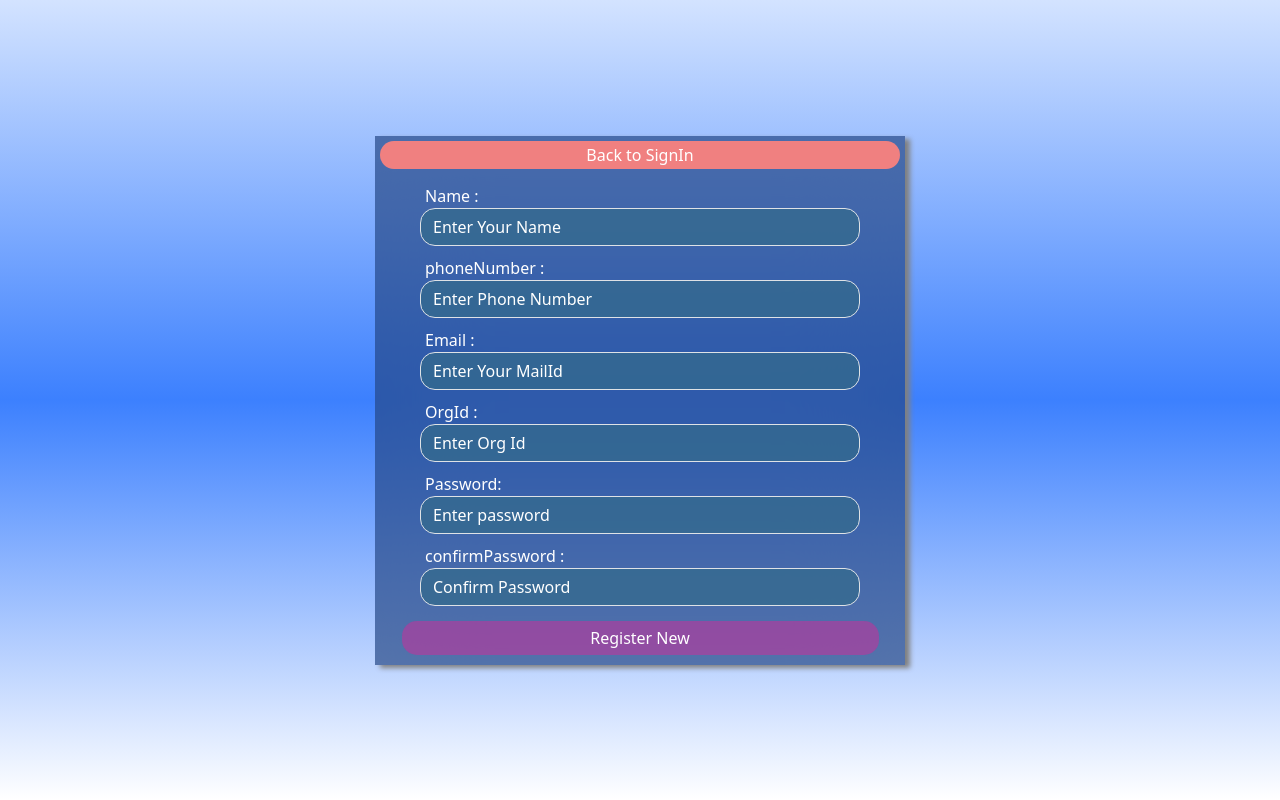
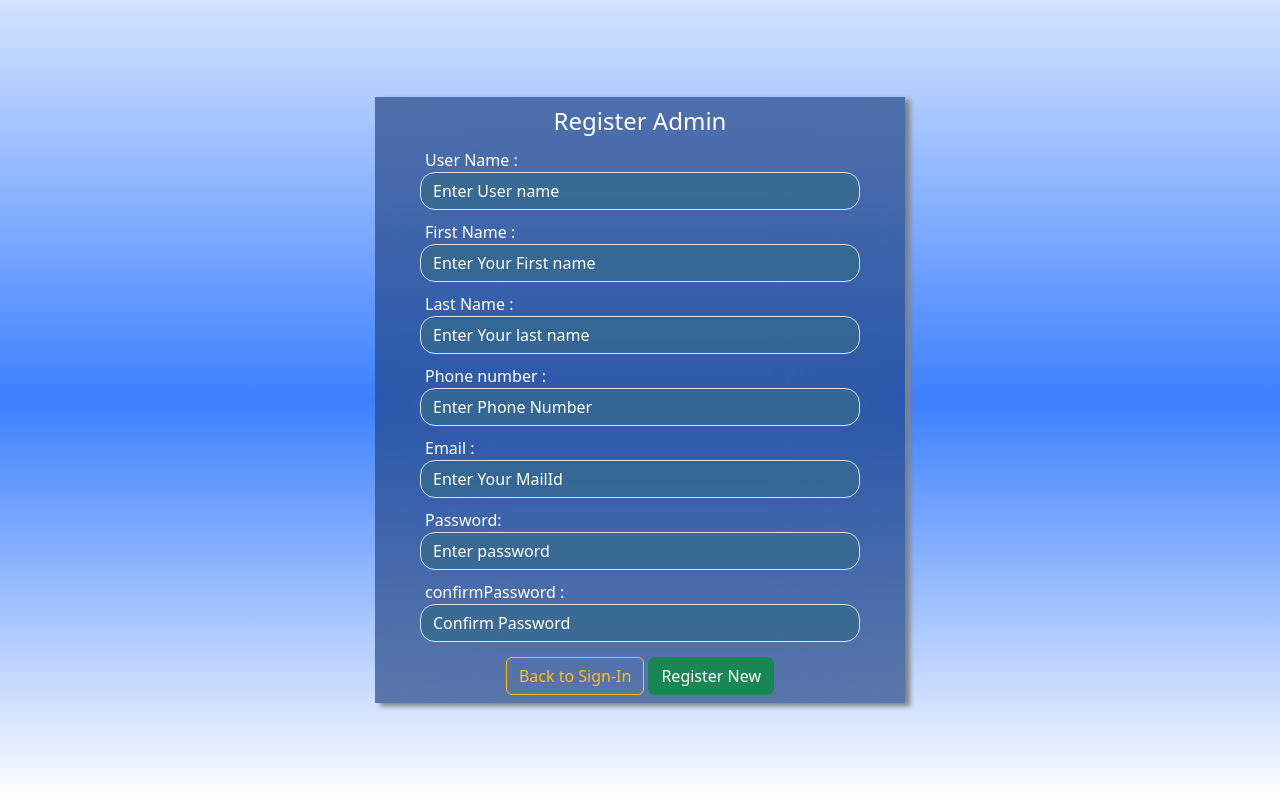
Before and after one commit to nitishhajipur/Employee-Admin, a React (Create React App) app: page /signUp in a window 1280 px wide. Built offline with nearby package versions, Linux system fonts and the light colour scheme.

Commit message:
Api integration

```diff
--- a/src/components/appauthentication/SignIn.tsx
+++ b/src/components/appauthentication/SignIn.tsx
@@ -4,6 +4,9 @@ import rightPortionImage from '../../assets/leftcoverpoto.webp'
 import './styles.scss'
 import { ErrorMessage, Field, Form, Formik } from 'formik'
 import * as Yup from 'yup'
+import { FetchData } from '../../config/Fetch'
+import { toast } from 'react-toastify'
+import { error } from 'console'
 const SignIn = () => {
 
 
@@ -33,7 +36,22 @@ const SignIn = () => {
                             initialValues={{ userName: '', password: '' }}
                             validationSchema={schema}
                             onSubmit={(values: any) => {
-                                navigate('/home')
+
+                                FetchData({
+                                    url: 'http://localhost:3006/api/validateUser',
+                                    method: 'POST',
+                                    data: values
+                                }).then((response: any) => {
+                                    console.log('resppp', response.data)
+                                    if(response.data?.status === 'error'){
+                                        toast.error(response.data.message)
+                                    }else{
+                                        sessionStorage.setItem('id',response.data.id)
+                                        navigate('/home')
+                                    }
+                                }).catch((error: any) => {
+                                    toast.error(error.message)
+                                })
 
                             }}>
                             {({ errors, values, touched, setFieldValue }) => {
--- a/src/components/appauthentication/SignUp.tsx
+++ b/src/components/appauthentication/SignUp.tsx
@@ -3,63 +3,109 @@ import './styles.scss'
 import { useNavigate } from 'react-router'
 import { ErrorMessage, Field, Form, Formik } from 'formik'
 import * as Yup from 'yup'
-const SignUp=(props:any)=>{
-    const navigate=useNavigate()
-    const validationSchema=Yup.object().shape({
-        Name:Yup.string().required('! Please Enter Full Name'),
-        phoneNumber:Yup.string().required(" !Enter Phone NUmber"),
-        email:Yup.string().required(" ! Enter  email").email(" ! Enter valid email"),
-        organizationId:Yup.string().required(" ! Enter organizationId"),
-        passWord:Yup.string().required("! Enter  passWord"),
-        confirmPassword:Yup.string().required(" ! Enter confirmPassword").oneOf([Yup.ref('passWord')], "! Passwords don't match"),
+import { FetchData } from '../../config/Fetch'
+import { toast } from 'react-toastify'
+const SignUp = (props: any) => {
+    const navigate = useNavigate()
+    const validationSchema = Yup.object().shape({
+        firstName: Yup.string().required('! Please Enter first Name'),
+        lastName: Yup.string().required('! Please Enter last Name'),
+        contactNo: Yup.string().required(" !Enter Phone Number"),
+        email: Yup.string().required(" ! Enter  email").email(" ! Enter valid email"),
+        userName: Yup.string().required(" ! Enter user name"),
+        password: Yup.string().required("Enter  password"),
+        confirmPassword: Yup.string().required(" Enter confirm Password").oneOf([Yup.ref('password')], "! Passwords don't match"),
         // confirmPassword: yup.string().oneOf([yup.ref('password'), null], "Passwords don't match").required('Confirm Password is required'),
 
 
     })
-    return(
+    function toastAlert(props: any, callback: any) {
+        if (props.status == 'error') {
+            toast.error(props.message)
+        } else {
+            if (callback) callback()
+            toast.success(props.message)
+        }
+    }
+    const handleSubmit = (values: any) => {
+        delete values.confirmPassword
+        console.log('20...', values)
+        FetchData({
+            url: 'http://localhost:3006/api/registerAdmin',
+            method: 'POST',
+            data: values
+        }).then((response: any) => {
+            console.log('resppp', response.data)
+            toastAlert(response.data, navigate("/"))
+        }).catch((error: any) => {
+            toast.success(error.message)
+        })
+
+    }
+
+    return (
         <>
             <div className='sighnUpContaoner'>
                 <div className='formContainer'>
-            <div className='backToSignIn' onClick={(e:any)=>navigate('/')}>
-                <span>Back to SignIn</span>
-            </div>
+
                     <Formik
                         validationSchema={validationSchema}
-                initialValues={{Name:'',phoneNumber:'',email:"",organizationId:"",passWord:"",confirmPassword:""}}
-                onSubmit={(values:any,{resetForm})=>{
-                    alert('user Registerd Suceesfully')
+                        initialValues={{ firstName: '', lastName: '', contactNo: '', email: "", userName: "", password: "", confirmPassword: '' }}
+                        onSubmit={(values: any, { resetForm }) => {
+                            handleSubmit(values)
                             resetForm();
-                    navigate("/")
-
                         }}
                         enableReinitialize
                     >
-                    {({values})=>(
+                        {({ values, errors }) => (
                             <Form>
-                            <>{console.log(values,"22...")}</>
+                                <>{console.log(errors, "22...")}</>
                                 <div className='registration'>
+                                    <h4>Register Admin</h4>
                                     <div className='fieldContainer'>
-                                <label>Name :</label>
+                                        <label>User Name :</label>
                                         <Field
                                             type='text'
-                                name='Name'
-                                placeholder="Enter Your Name"
+                                            name='userName'
+                                            placeholder="Enter User name"
                                             className="form-control"
 
                                         />
-                                <div className='text-danger'><ErrorMessage name='Name'/></div>
+                                        <div className='text-danger'><ErrorMessage name='userName' /></div>
+
                                     </div>
                                     <div className='fieldContainer'>
-                                <label>phoneNumber :</label>
+                                        <label>First Name :</label>
+                                        <Field
+                                            type='text'
+                                            name='firstName'
+                                            placeholder="Enter Your First name"
+                                            className="form-control"
+
+                                        />
+                                        <div className='text-danger'><ErrorMessage name='firstName' /></div>
+                                    </div>
+                                    <div className='fieldContainer'>
+                                        <label>Last Name :</label>
+                                        <Field
+                                            type='text'
+                                            name='lastName'
+                                            placeholder="Enter Your last name"
+                                            className="form-control"
+
+                                        />
+                                        <div className='text-danger'><ErrorMessage name='lastName' /></div>
+                                    </div>
+                                    <div className='fieldContainer'>
+                                        <label>Phone number :</label>
                                         <Field
                                             type='number'
-                                name='phoneNumber'
+                                            name='contactNo'
                                             placeholder="Enter Phone Number"
                                             className="form-control"
 
                                         />
-                                <div className='text-danger'><ErrorMessage name='phoneNumber'/></div>
-
+                                        <div className='text-danger'><ErrorMessage name='contactNo' /></div>
                                     </div>
                                     <div className='fieldContainer'>
                                         <label>Email :</label>
@@ -70,31 +116,20 @@ const SignUp=(props:any)=>{
                                             className="form-control"
 
                                         />
-                    <div className='text-danger'><ErrorMessage name='email'/></div>
+                                        <div className='text-danger'><ErrorMessage name='email' /></div>
 
                                     </div>
-                            <div className='fieldContainer'>
-                                <label>OrgId :</label>
-                                <Field
-                                type='text'
-                                name='organizationId'
-                                placeholder="Enter Org Id"
-                                className="form-control"
 
-                                />
-                             <div className='text-danger'><ErrorMessage name='organizationId'/></div>
-
-                            </div>
                                     <div className='fieldContainer'>
                                         <label> Password:</label>
                                         <Field
                                             type='password'
-                                name='passWord'
+                                            name='password'
                                             placeholder="Enter password"
                                             className="form-control"
 
                                         />
-                                <div className='text-danger'><ErrorMessage name='passWord'/></div>
+                                        <div className='text-danger'><ErrorMessage name='password' /></div>
 
                                     </div>
                                     <div className='fieldContainer'>
@@ -105,17 +140,16 @@ const SignUp=(props:any)=>{
                                             placeholder="Confirm Password"
                                             className="form-control"
 
+
                                         />
-                     <div className='text-danger'><ErrorMessage name='confirmPassword'/></div>
+                                        <div className='text-danger'><ErrorMessage name='confirmPassword' /></div>
 
                                     </div>
                                 </div>
-                            <div className='submission'>
-                                <button type='submit' > Register New</button>
-
+                                <div className='m-2'>
+                                    <button className='btn btn-outline-warning me-1' onClick={(e: any) => navigate('/')}>Back to Sign-In</button>
+                                    <button type='submit' className='btn btn-success'> Register New</button>
                                 </div>
-
-
                             </Form>
                         )}
 
--- a/src/components/modules/homePage/Header.tsx
+++ b/src/components/modules/homePage/Header.tsx
@@ -25,6 +25,9 @@ function Header() {
         setAnchorEl(null);
         if(param == 'profile'){
             navigate('/menu/userProfile')
+        }
+        if(param == 'logout'){
+            navigate('/')
         }
     };
     return (
```
Also changed, not shown: src/components/modules/homePage/Homepage.tsx (+18 -4 lines). Lines whose indentation alone changed are shown as unchanged.
